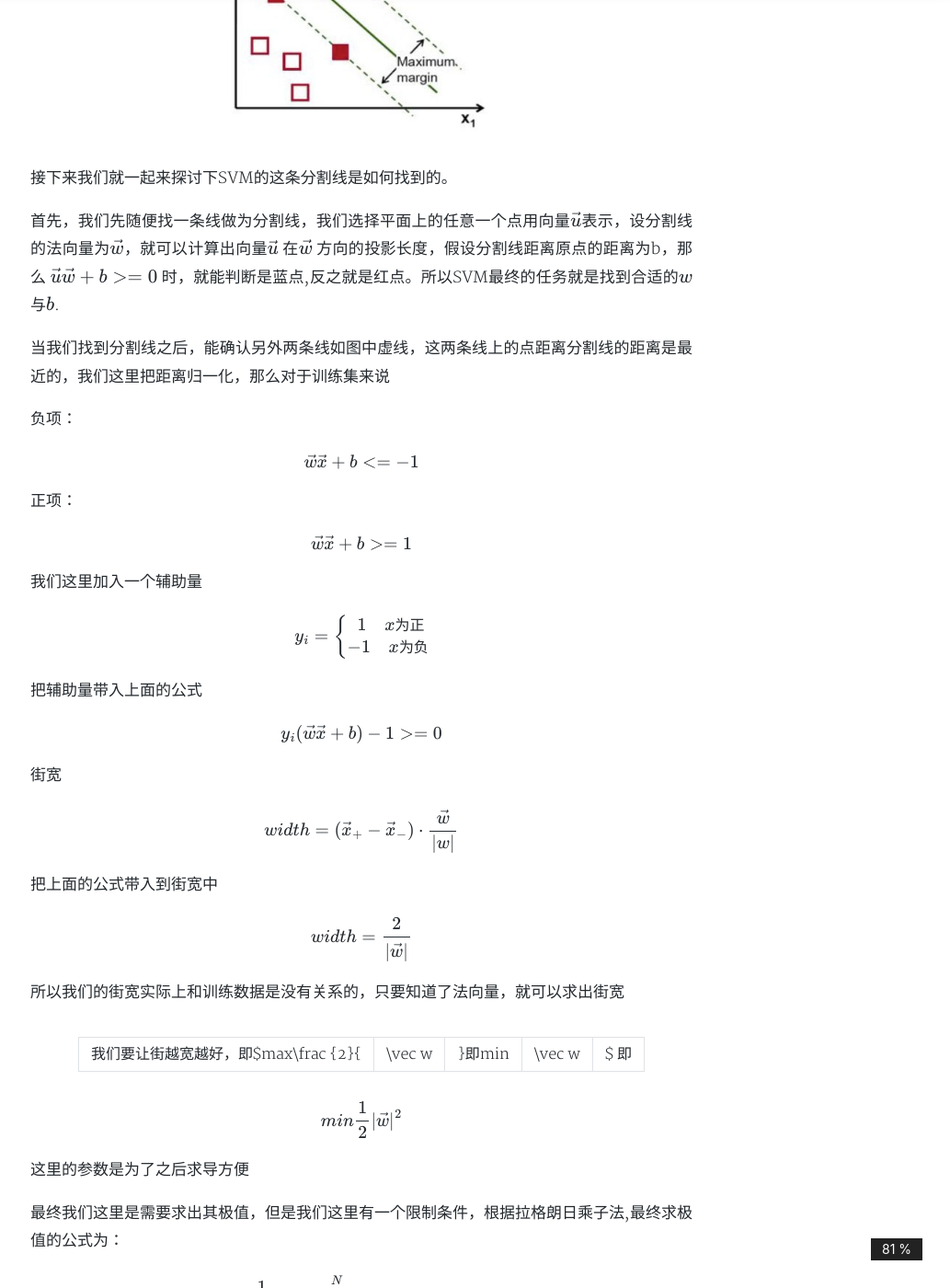
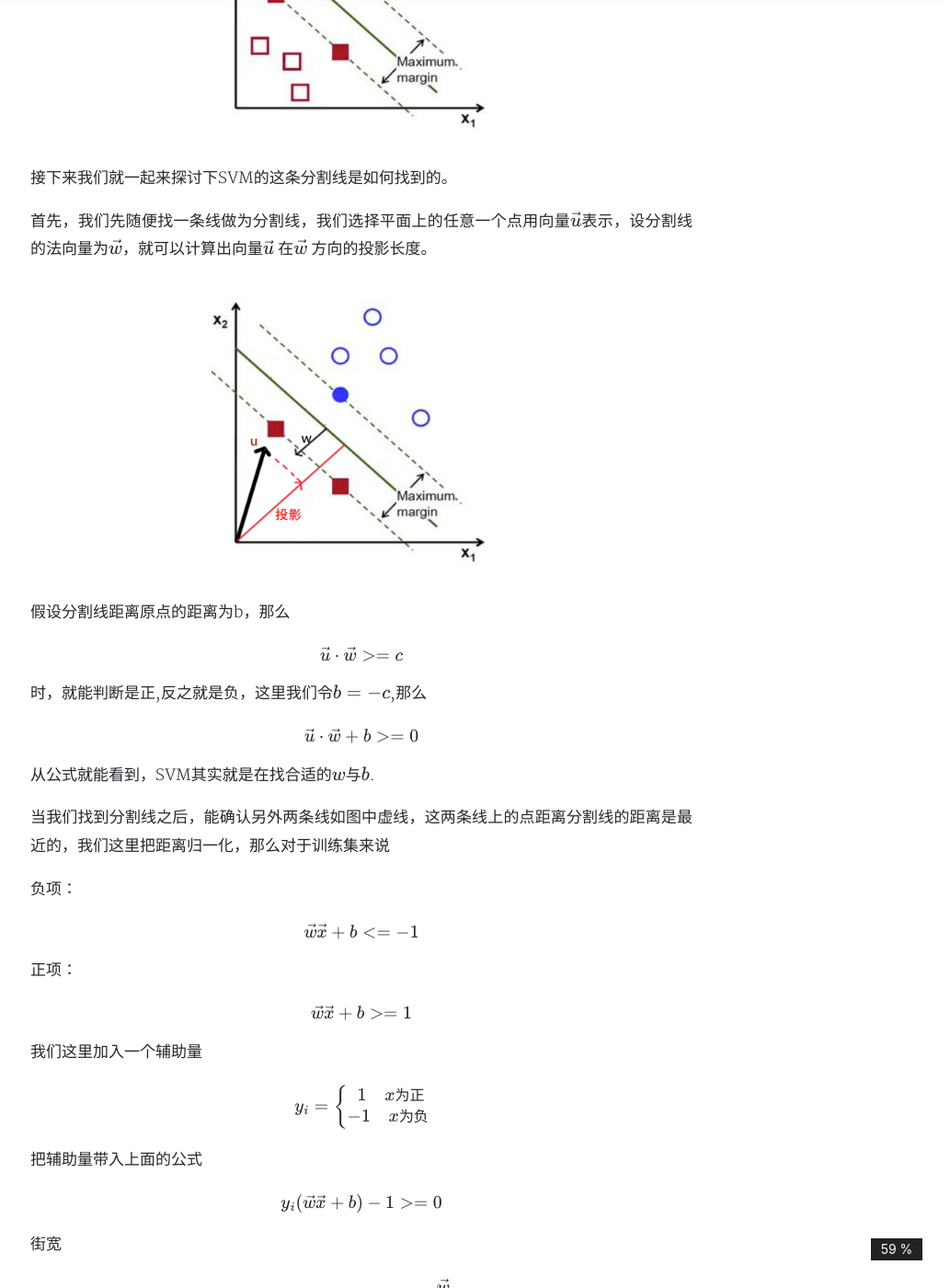
Before and after one commit to terrifyzhao/terrifyzhao.github.io, a Jekyll site: the page built from _posts/2018-03-01-SVM.markdown, in a window 1280 px wide and 1400 px high, scrolled down 1096 px. Shown: the whole window at 92% size, without its empty margins (247-1280 px from the left). Built offline with Jekyll 4.4.1, drawn with Linux system fonts in a browser that asks for light colours; nearby versions of some CDN libraries; formulas are drawn with MathJax 3; comment, search, counter and statistics services are not loaded; a style sheet for code colours, icons or effects is not loaded.

Commit message:
修改文章内容

```diff
--- a/_posts/2018-03-01-SVM.markdown
+++ b/_posts/2018-03-01-SVM.markdown
@@ -20,9 +20,20 @@ SVM - support vector machine, 俗称支持向量机，为一种supervised learni
 
 接下来我们就一起来探讨下SVM的这条分割线是如何找到的。
 
-首先，我们先随便找一条线做为分割线，我们选择平面上的任意一个点用向量$\vec{u}$表示，设分割线的法向量为$\vec{w}$，就可以计算出向量$\vec{u}$ 在$\vec{w}$ 方向的投影长度，假设分割线距离原点的距离为b，那么
-$$\vec{u}\vec{w} + b >= 0$$
-时，就能判断是蓝点,反之就是红点。所以SVM最终的任务就是找到合适的$w$与$b$.
+首先，我们先随便找一条线做为分割线，我们选择平面上的任意一个点用向量$\vec{u}$表示，设分割线的法向量为$\vec{w}$，就可以计算出向量$\vec{u}$ 在$\vec{w}$ 方向的投影长度。
+
+<img src="https://raw.githubusercontent.com/terrifyzhao/terrifyzhao.github.io/master/assets/img/2018-03-01-SVM/svm2.png" width="360" height="300"/>
+
+
+假设分割线距离原点的距离为b，那么
+
+$$\vec{u} · \vec{w}  >= c$$
+
+时，就能判断是正,反之就是负，这里我们令$b=-c$,那么
+
+$$\vec{u} · \vec{w} + b  >= 0$$
+
+从公式就能看到，SVM其实就是在找合适的$w$与$b$.
 
 当我们找到分割线之后，能确认另外两条线如图中虚线，这两条线上的点距离分割线的距离是最近的，我们这里把距离归一化，那么对于训练集来说
 
```
Also changed, not shown: 1 other file.
